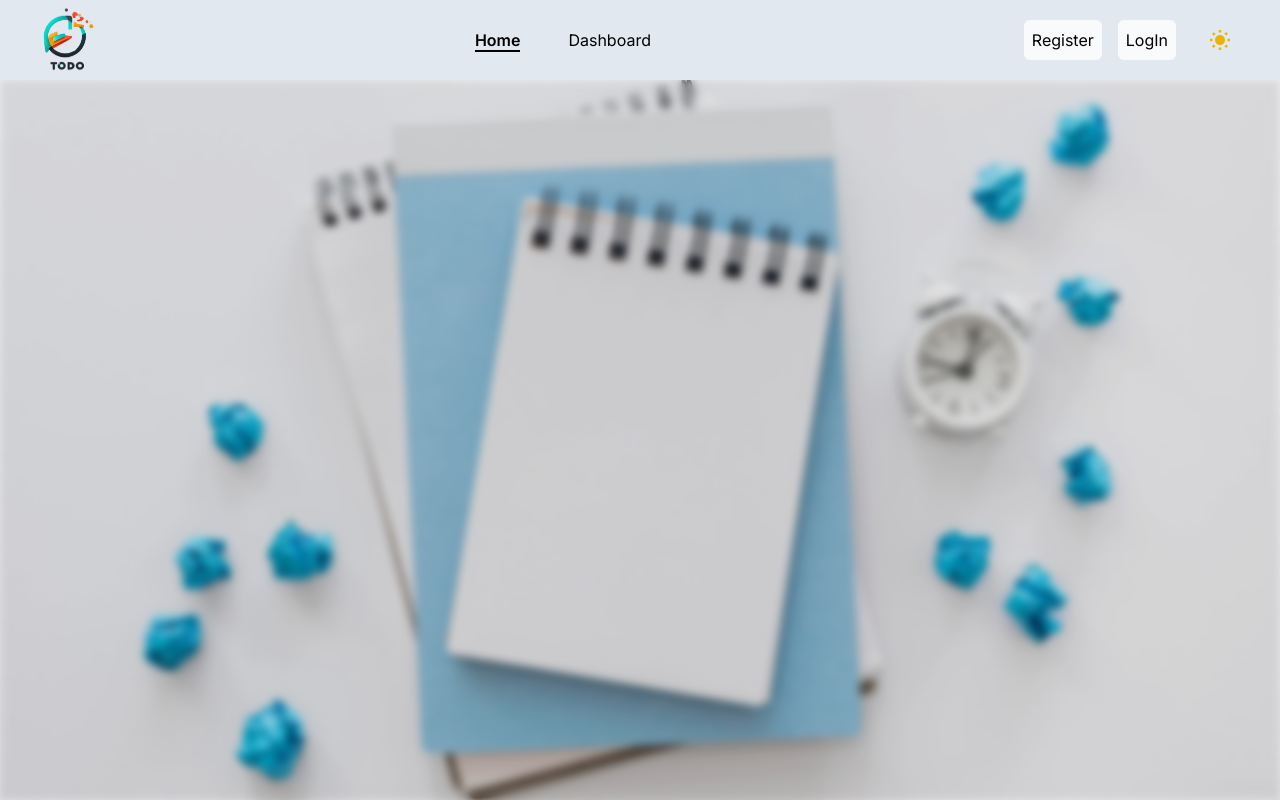
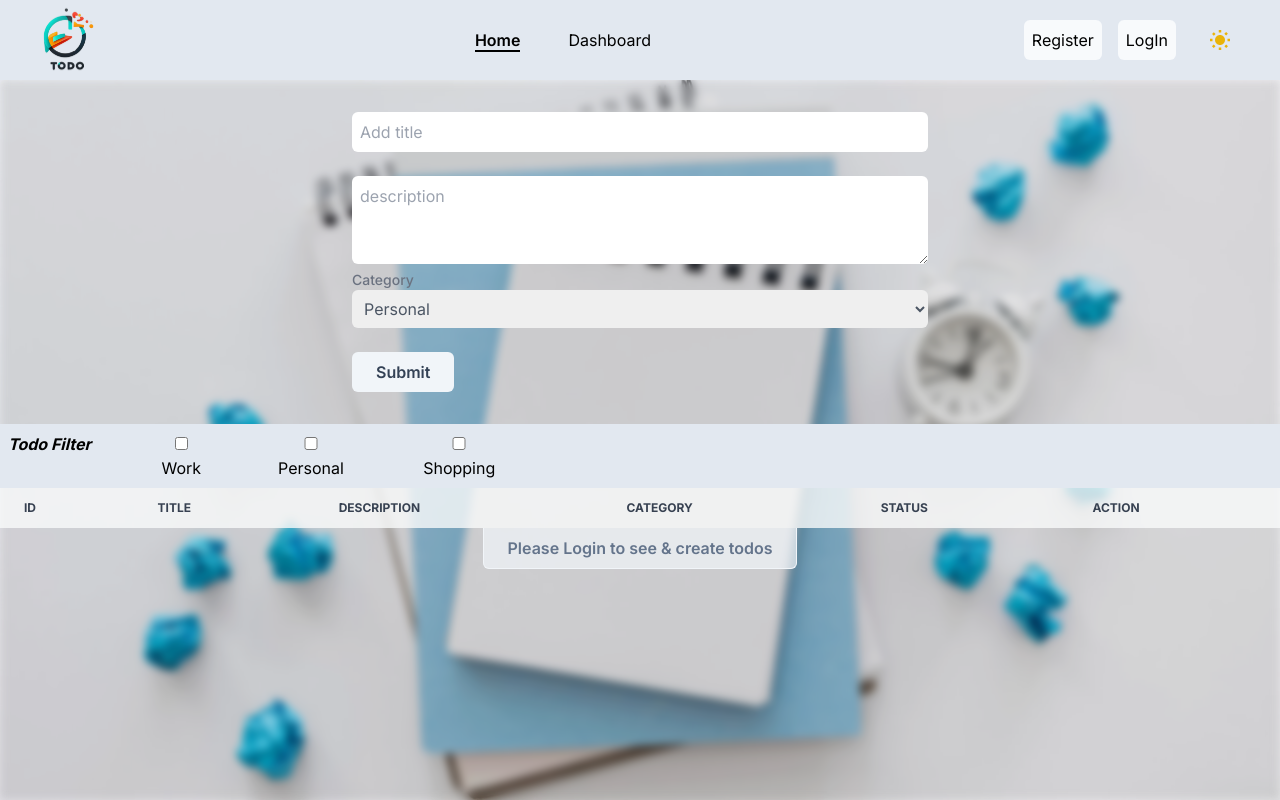
Before and after one commit to abdelrhman-shibl44/todo-app-MERN-stack, a Next.js app in the folder frontend/: page / in a window 1280 px wide. Built offline with nearby package versions, Linux system fonts and the light colour scheme.

Commit message:
Add Todolist to home page

```diff
--- a/frontend/src/app/page.tsx
+++ b/frontend/src/app/page.tsx
@@ -1,3 +1,4 @@
+import TodoList from "@/components/Todo/TodoList";
 import Image from "next/image";
 
 export default function Home() {
@@ -13,7 +14,9 @@ export default function Home() {
           loading="eager"
         />
       </div>
-      <div className="backdrop-brightness-90 backdrop-blur-sm absolute inset-0 w-full h-full overflow-y-auto pb-4"></div>
+      <div className="backdrop-brightness-90 backdrop-blur-sm absolute inset-0 w-full h-full overflow-y-auto pb-4">
+        <TodoList />
+      </div>
     </section>
   );
 }
```
